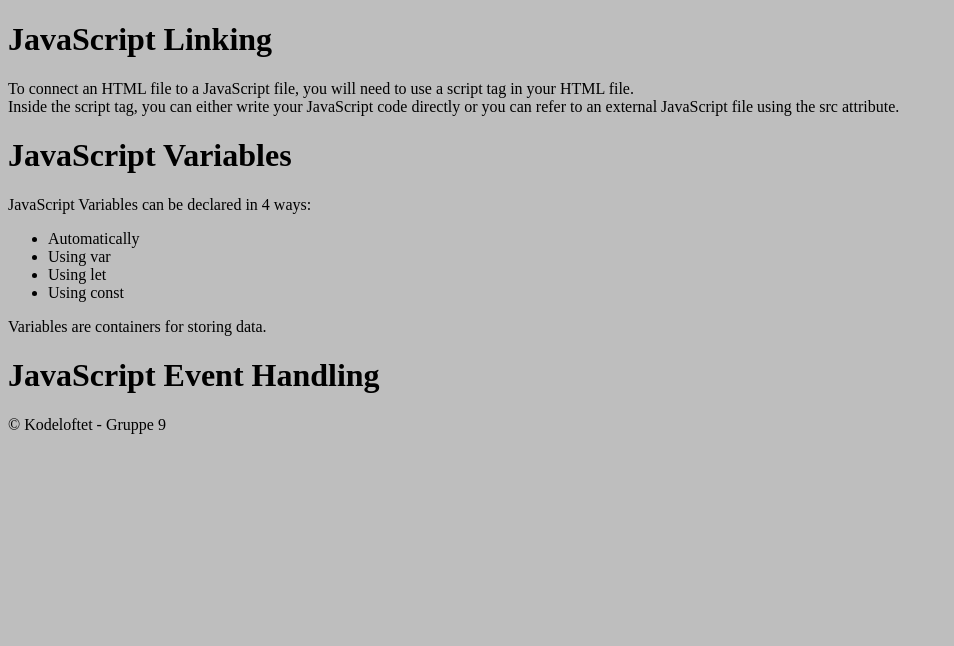
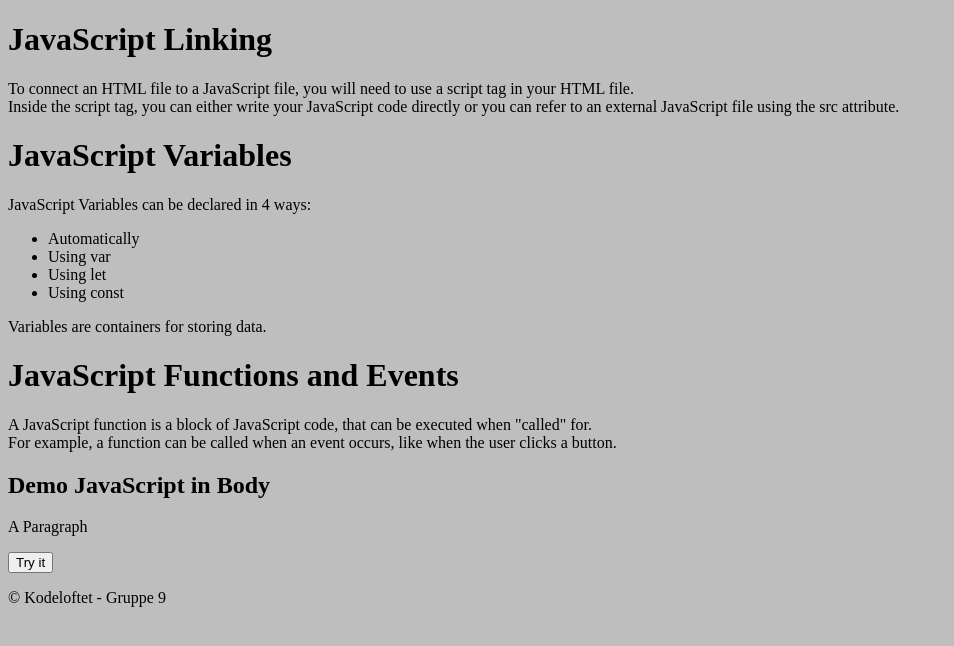
Before and after one commit to Tanjakidoy/U7-U8-Kodeloftet-Intro-JavaScript, a website: page index.html in a window 1280 px wide. Shown: the whole page, without its empty margins (0-954 px from the left). Drawn offline with Linux system fonts and the light colour scheme.

Commit message:
After Lesson

```diff
--- a/index.html
+++ b/index.html
@@ -6,7 +6,7 @@
     <meta name="viewport" content="width=device-width" />
     <link rel="stylesheet" href="styles.css" />
     <script type="module" src="script.js"></script>
-  </head>
+    </head>
 
   <body>
     <header>
@@ -24,7 +24,22 @@
       </ul>
       <p>Variables are containers for storing data.<p>
 
-      <h1>JavaScript Event Handling</h1>
+      <h1>JavaScript Functions and Events</h1>
+      <p>A JavaScript function is a block of JavaScript code, that can be executed when "called" for.<br>For example, a function can be called when an event occurs, like when the user clicks a button.</p>
+
+      <h2>Demo JavaScript in Body</h2>
+
+<p id="demo">A Paragraph</p>
+
+<button type="button" onclick="myFunction()">Try it</button>
+
+<script>
+function myFunction() {
+  document.getElementById("demo").innerHTML = "Paragraph changed.";
+}
+</script>
+
+
   </main>
     <footer>
       <p>&copy Kodeloftet - Gruppe 9</p>
```
